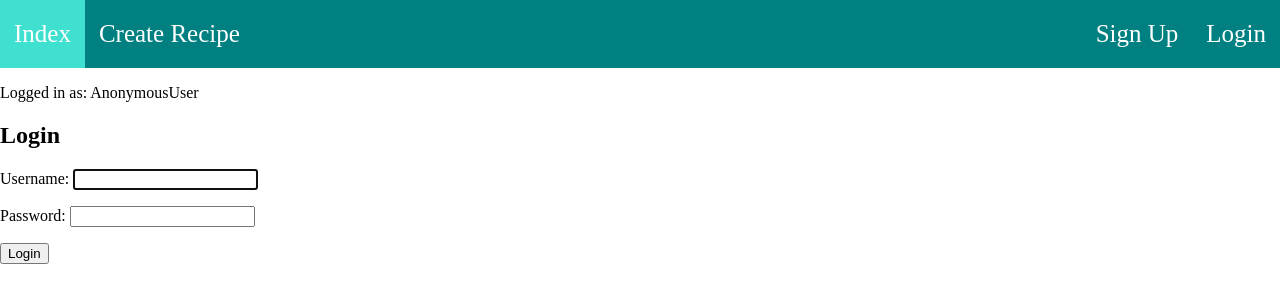
After one commit to L-E-Freeman/RecipeShelf, a Django app: page /recipes/login in a window 1280 px wide. The commit adds this page. Shown: the top 303 px of the page. Run offline with Django 3.2, Linux system fonts and the light colour scheme.

Commit message:
Basic authentication added for login and sign up. Logged in users see only their content in the index, but can still access other user's recipes using random integers in the search bar.

```diff
--- a/TODO_list.txt
+++ b/TODO_list.txt
@@ -18,3 +18,4 @@ recipe object on the index page. (DONE)
 7. Make stuff look pretty with css.
 8. Add javascript for extra ingredients and methods.
 9. Add delete function to existing recipes.
+10. Check functionality for login and sign up, make them pretty, add error messages where appropriate.
--- a/recipes/forms.py
+++ b/recipes/forms.py
@@ -8,7 +8,9 @@ from django.forms import inlineformset_factory
 class RecipeForm(forms.ModelForm):
     class Meta:
         model = RecipeCard
-        fields = '__all__'
+        # User field isn't to be entered in to the form, so we exclude it and
+        # can hopefully associate a user with the post in views.
+        exclude = ['user']
 
 class IngredientForm(forms.ModelForm):
     class Meta:
--- a/recipes/models.py
+++ b/recipes/models.py
@@ -1,7 +1,13 @@
 from django.db import models
 from django.db.models.fields import DurationField
+from django.contrib.auth.models import User
 
 class RecipeCard(models.Model):
+    user = models.ForeignKey(
+        User,
+        on_delete=models.CASCADE,
+        related_name= 'recipe',
+        null=True)
     recipe_name = models.CharField(max_length=50)
     source = models.CharField(max_length=50)
     prep_time = models.DurationField()
--- a/recipes/static/recipes/base_style.css
+++ b/recipes/static/recipes/base_style.css
@@ -11,7 +11,7 @@
     float:left;
     color: white;
     text-align: center;
-    padding: 14px 14px;
+    padding: 20px 14px;
     font-size: 25px;
     text-decoration: none;
 }
@@ -20,9 +20,23 @@
     float:right;
     color: white;
     text-align: center;
-    padding: 14px 14px;
+    padding: 20px 14px;
     font-size: 25px;
     text-decoration: none;
+}
+
+#login {
+    float:right;
+    color: white;
+    text-align: center;
+    padding: 20px 14px;
+    font-size: 25px;
+    text-decoration: none;
+}
+
+.container {
+    display:flex;
+    align-items: center;
 }
 
 .topnav a:hover {
--- a/recipes/templates/recipes/base.html
+++ b/recipes/templates/recipes/base.html
@@ -11,11 +11,15 @@
     </head>
 
     <body>
+
         <div class = "topnav">
-            <a href = "{% url 'recipes:index' %}">Index</a></li>
-            <a href = "{% url 'recipes:create_recipe' %}">Create Recipe</a></li>
-            <a id = "signup" href = "{% url 'recipes:signup' %}">Sign Up</a></li>
+            <a href = "{% url 'recipes:index' %}">Index</a>
+            <a href = "{% url 'recipes:create_recipe' %}">Create Recipe</a>
+            <a id = "login" href = "{% url 'recipes:login' %}">Login</a>
+            <a id = "signup" href = "{% url 'recipes:signup' %}">Sign Up</a>
         </div>
+
+        <p>Logged in as: {{ request.user }}</p>
 
     {% block content %}
 
--- /dev/null
+++ b/recipes/templates/recipes/login.html
@@ -0,0 +1,13 @@
+{% extends 'recipes/base.html' %}
+
+{% block content %}
+<h2>Login</h2>
+{% if error_message %}
+{{ error_message }}
+{% endif %}
+<form method="post">
+  {% csrf_token %}
+  {{ form.as_p }}
+  <button type="submit">Login</button>
+</form>
+{% endblock %}
--- a/recipes/urls.py
+++ b/recipes/urls.py
@@ -11,6 +11,10 @@ urlpatterns = [
         'signup',
         views.signup,
         name = 'signup'),
+    path(
+        'login',
+        views.login_user,
+        name = 'login'),
     path(
         '',
         views.IndexView.as_view(),
--- a/recipes/views.py
+++ b/recipes/views.py
@@ -4,7 +4,7 @@ from django.http import HttpResponseRedirect
 from django.views import generic
 from django.urls import reverse
 from django.contrib.auth import login, authenticate
-from django.contrib.auth.forms import UserCreationForm
+from django.contrib.auth.forms import AuthenticationForm, UserCreationForm
 
 from .forms import (IngredientFormSet, MethodFormSet, RecipeForm)
 from .models import RecipeCard
@@ -29,6 +29,9 @@ def create_recipe(request):
         # submit button is pressed. Check every form is valid and then save.
         form = RecipeForm(request.POST)
         if form.is_valid():
+            # Add currently logged in user to the user field defined in the
+            # model.
+            form.instance.user = request.user
             recipe_card = form.save()
             iformset = IngredientFormSet(request.POST, instance = recipe_card)
             mformset = MethodFormSet(request.POST, instance = recipe_card)
@@ -84,7 +87,8 @@ def edit_recipe(request, recipecard_id):
             mformset.save()
             return HttpResponseRedirect(reverse(
                 'recipes:edit_submitted', args = (recipecard_id,)))
-        # TODO: Add an error message here.
+        # TODO: Add an error message here. This breaks when you clear text from
+        # a form field which has text in.
         else:
             return HttpResponse("You've fucked it")
 
@@ -105,6 +109,10 @@ class IndexView(generic.ListView):
     model = RecipeCard
     template_name = 'recipes/recipe_index.html'
     context_object_name = 'recipes'
+    # Display a list of objects that were created by the user currently logged
+    # in.
+    def get_queryset(self):
+        return RecipeCard.objects.filter(user=self.request.user)
 
 def display_recipe(request, recipecard_id):
     """Displays the details for a user created recipe."""
@@ -135,5 +143,27 @@ def signup(request):
         else:
             error_message = f"The form wasn't valid. Please make sure you"
             f"follow the instructions carefully."
-            return render(request, 'recipes/signup.html', {'form':form})
-    return
+            return render(request, 'recipes/signup.html', {
+                'form':form,
+                'error_message':error_message})
+
+def login_user(request):
+    if request.method == "GET":
+        form = AuthenticationForm()
+        return render(request, 'recipes/login.html', {'form':form})
+    if request.method == "POST":
+        form = AuthenticationForm(request, data = request.POST)
+        if form.is_valid():
+            username = form.cleaned_data.get('username')
+            password = form.cleaned_data.get('password')
+            user = authenticate(username=username, password=password)
+            if user is not None:
+                login(request, user)
+                return HttpResponseRedirect(reverse('recipes:index'))
+        else:
+            # TODO: ADD UNSUCCESSFUL LOGIN PAGE.
+            form = AuthenticationForm()
+            error_message = "Username or password not valid. Please try again."
+            return render(request, 'recipes/login.html', {
+                'form':form,
+                'error_message': error_message})
```
Also changed, not shown: db.sqlite3, recipes/migrations/0008_auto_20210825_1734.py (added).
